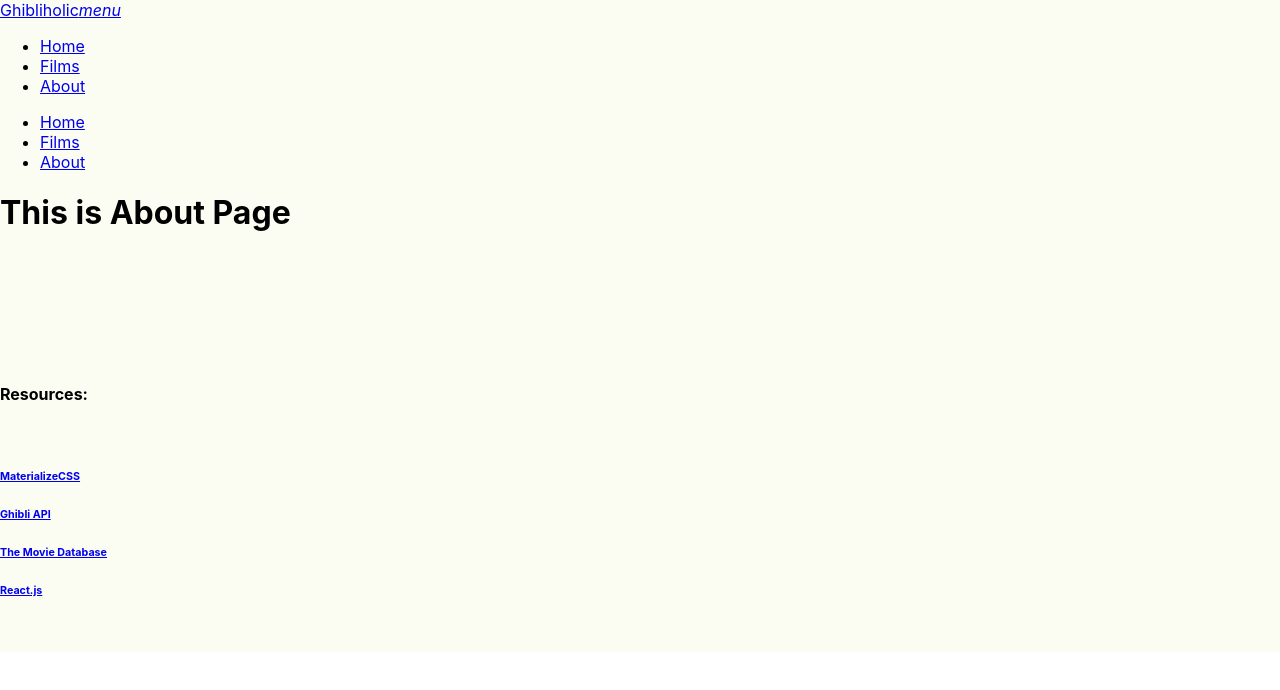
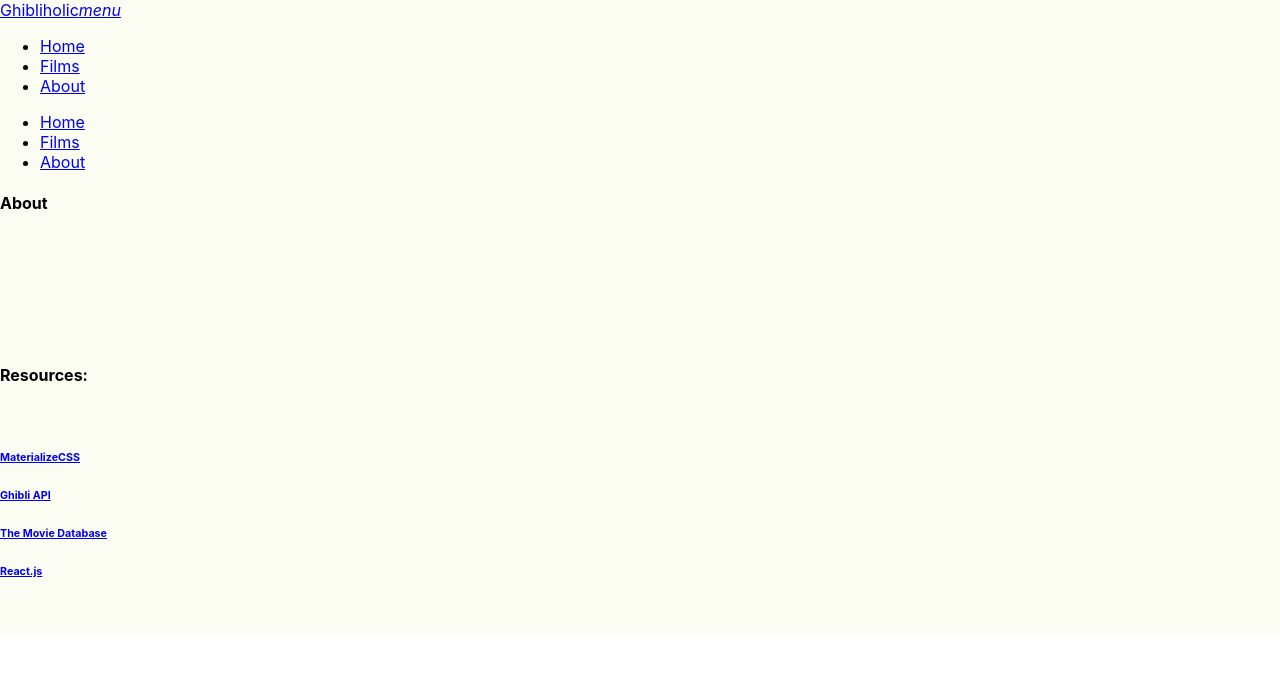
Before and after one commit to Chikin-Sanders/ghibliholic, a React (Create React App) app: page /about in a window 1280 px wide. Shown: the top 690 px of the page. Built offline with nearby package versions, Linux system fonts and the light colour scheme; the HTML template or start-up script is replaced by a standard one.

Commit message:
change about page

```diff
--- a/src/components/Pages/About.js
+++ b/src/components/Pages/About.js
@@ -3,7 +3,7 @@ import React from 'react'
 function About() {
     return (
         <div className="container">
-            <h1>This is About Page</h1>
+            <h4>About</h4>
         </div>
     )
 }
```
